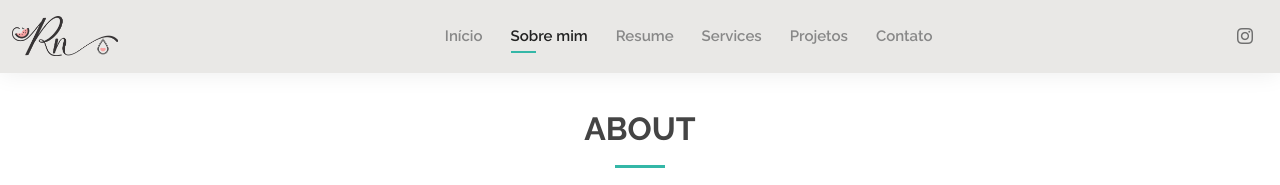
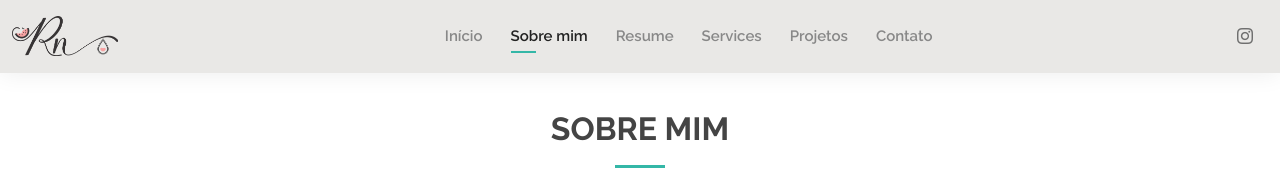
Before and after one commit to alexandrepratti/site, a plain HTML site: page about.html in a window 1280 px wide. Shown: the top 185 px of the page. Drawn offline with nearby package versions, Linux system fonts and the light colour scheme.

Commit message:
titulo sobre mim

```diff
--- a/about.html
+++ b/about.html
@@ -73,7 +73,7 @@
       <div class="container" data-aos="fade-up">
 
         <div class="section-title">
-          <h2>About</h2>
+          <h2>Sobre mim</h2>
           <p>Magnam dolores commodi suscipit. Necessitatibus eius consequatur ex aliquid fuga eum quidem. Sit sint consectetur velit. Quisquam quos quisquam cupiditate. Et nemo qui impedit suscipit alias ea. Quia fugiat sit in iste officiis commodi quidem hic quas.</p>
         </div>
 
```
